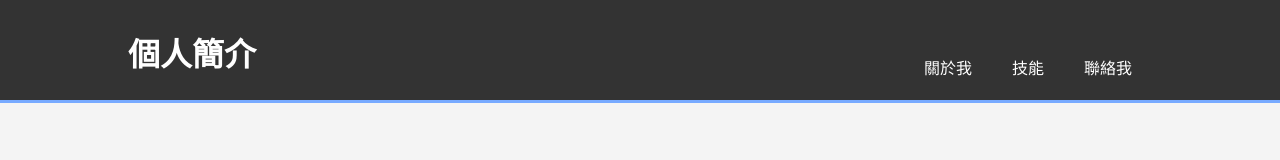
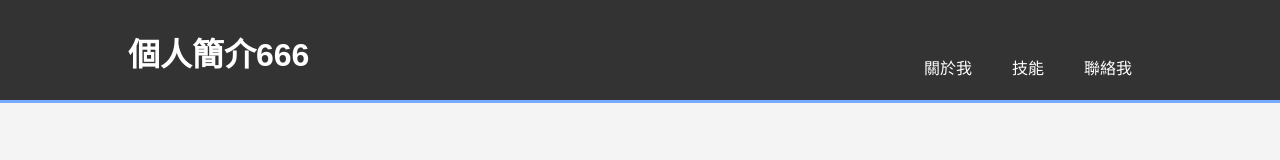
Before and after one commit to C112156150/C112156150.github.io, a plain HTML site: page index.html in a window 1280 px wide. Shown: the top 160 px of the page. Drawn offline with Linux system fonts and the light colour scheme.

Commit message:
Update index.html

```diff
--- a/index.html
+++ b/index.html
@@ -79,7 +79,7 @@
     <header>
         <div class="container">
             <div id="branding">
-                <h1>個人簡介</h1>
+                <h1>個人簡介666</h1>
             </div>
             <nav>
                 <ul>
```
